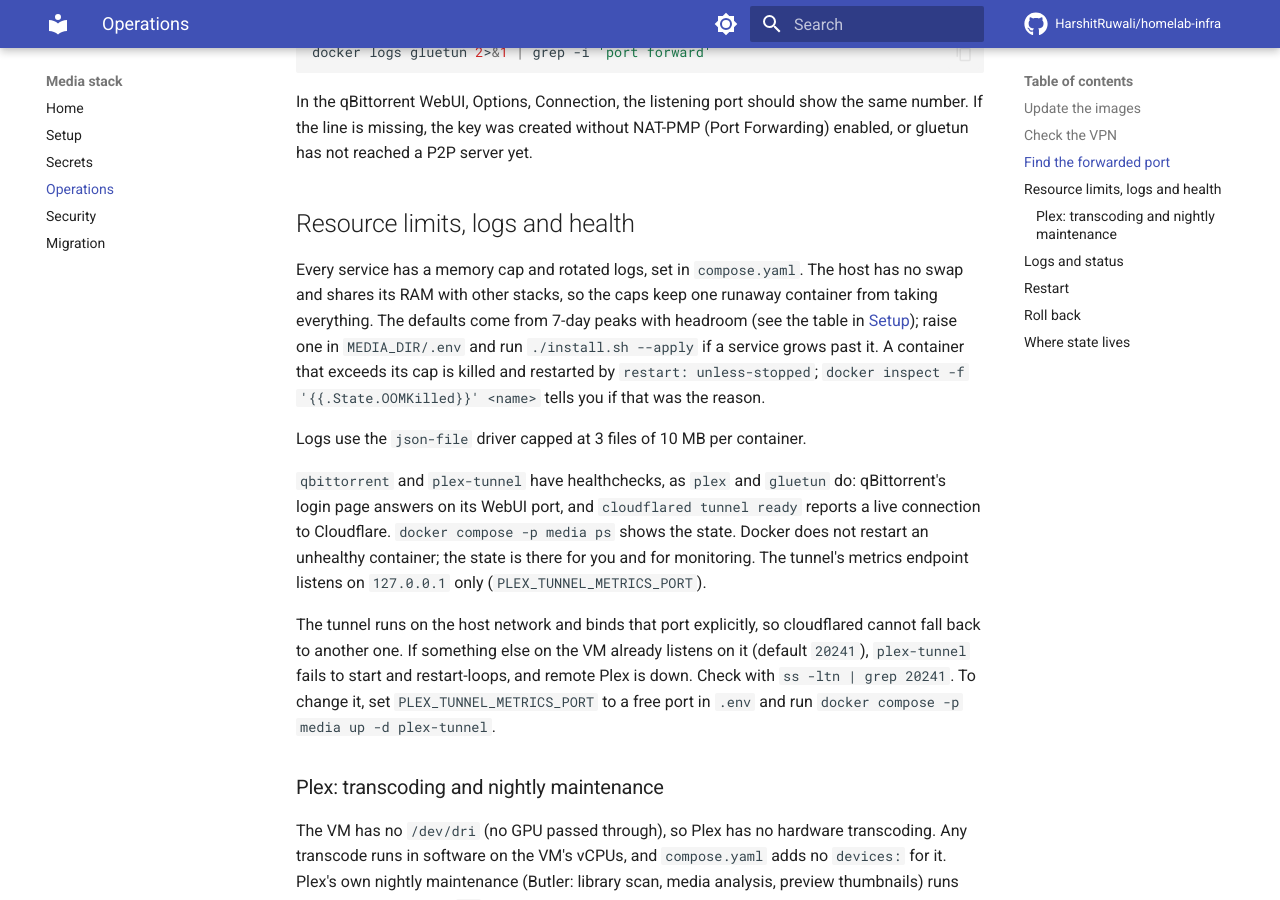
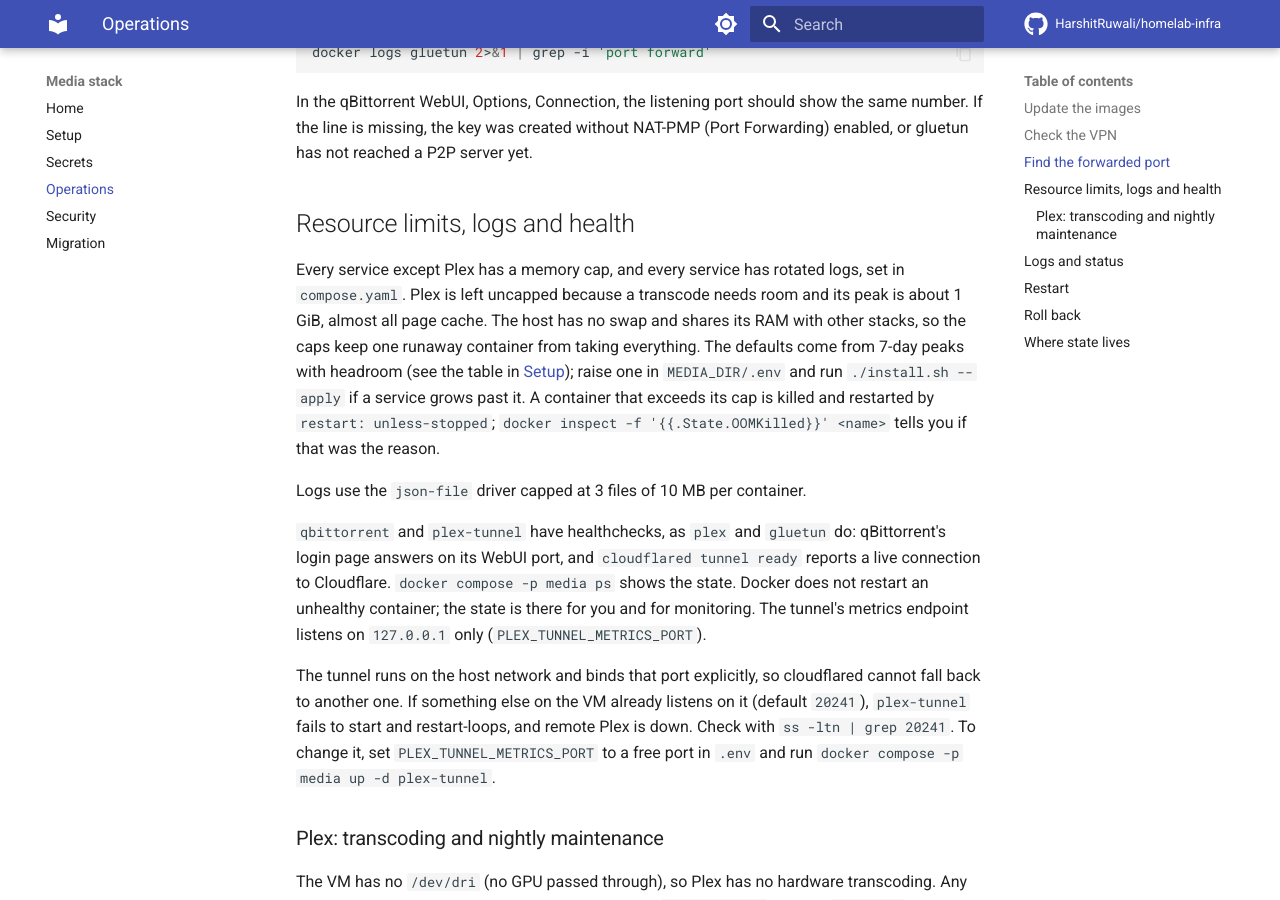
Before and after one commit to HarshitRuwali/homelab-infra, an MkDocs documentation site: the page built from media/docs/operations.md, in a window 1280 px wide and 900 px high, scrolled down 1280 px. Built offline with MkDocs 1.6.1 and Material for MkDocs 9.7.7, drawn with Linux system fonts in a browser that asks for light colours; comment, search, counter and statistics services are not loaded.

Commit message:
fix(media): leave Plex without a memory cap
Plex's 1536m mem_limit is removed: a transcode needs room, and Plex never came near the cap (peak about 1 GiB, almost all page cache; no memory.high, max or OOM events). Every other media service keeps its cap. compose-test.sh now requires the cap on every service except Plex, and fails if Plex gets one again without updating the test; PLEX_MEM_LIMIT is gone from .env.example and setup.md, and operations.md says why Plex is the exception.

```diff
--- a/media/compose.yaml
+++ b/media/compose.yaml
@@ -16,7 +16,7 @@
 #                  All torrent traffic leaves through gluetun; if the tunnel
 #                  drops, gluetun's firewall blocks it rather than leaking.
 
-# Limits and logs. Every service has a memory cap (`mem_limit`, honoured by
+# Limits and logs. Every service except Plex has a memory cap (`mem_limit`, honoured by
 # Docker Compose v2 and later) and size-capped json-file logs through the
 # x-logging anchor. The host has no swap, so an uncapped container can take RAM
 # from its neighbours (Immich, Nextcloud). Caps are sized from 7-day peaks with
@@ -42,7 +42,8 @@ services:
     container_name: plex
     network_mode: host
     restart: unless-stopped
-    mem_limit: ${PLEX_MEM_LIMIT:-1536m}
+    # No memory cap on Plex: a transcode needs room, and Plex never came near
+    # one (peak about 1 GiB, almost all page cache).
     logging: *default-logging
     environment:
       TZ: ${TZ}
--- a/media/docs/operations.md
+++ b/media/docs/operations.md
@@ -62,7 +62,9 @@ the same number. If the line is missing, the key was created without NAT-PMP
 
 ## Resource limits, logs and health
 
-Every service has a memory cap and rotated logs, set in `compose.yaml`. The host
+Every service except Plex has a memory cap, and every service has rotated
+logs, set in `compose.yaml`. Plex is left uncapped because a transcode needs
+room and its peak is about 1 GiB, almost all page cache. The host
 has no swap and shares its RAM with other stacks, so the caps keep one runaway
 container from taking everything. The defaults come from 7-day peaks with
 headroom (see the table in [Setup](setup.md#1-review-the-settings)); raise one in
```
Also changed, not shown: media/docs/setup.md (+0 -1 lines), 2 other files.
